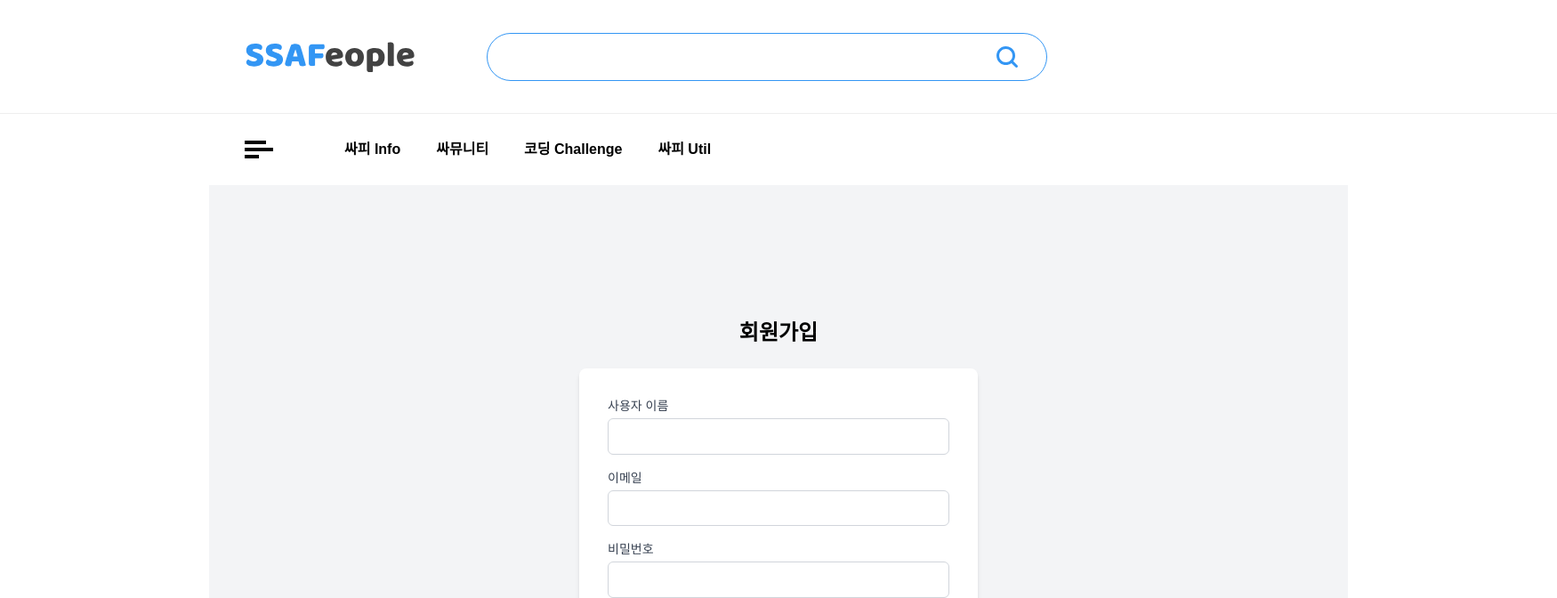
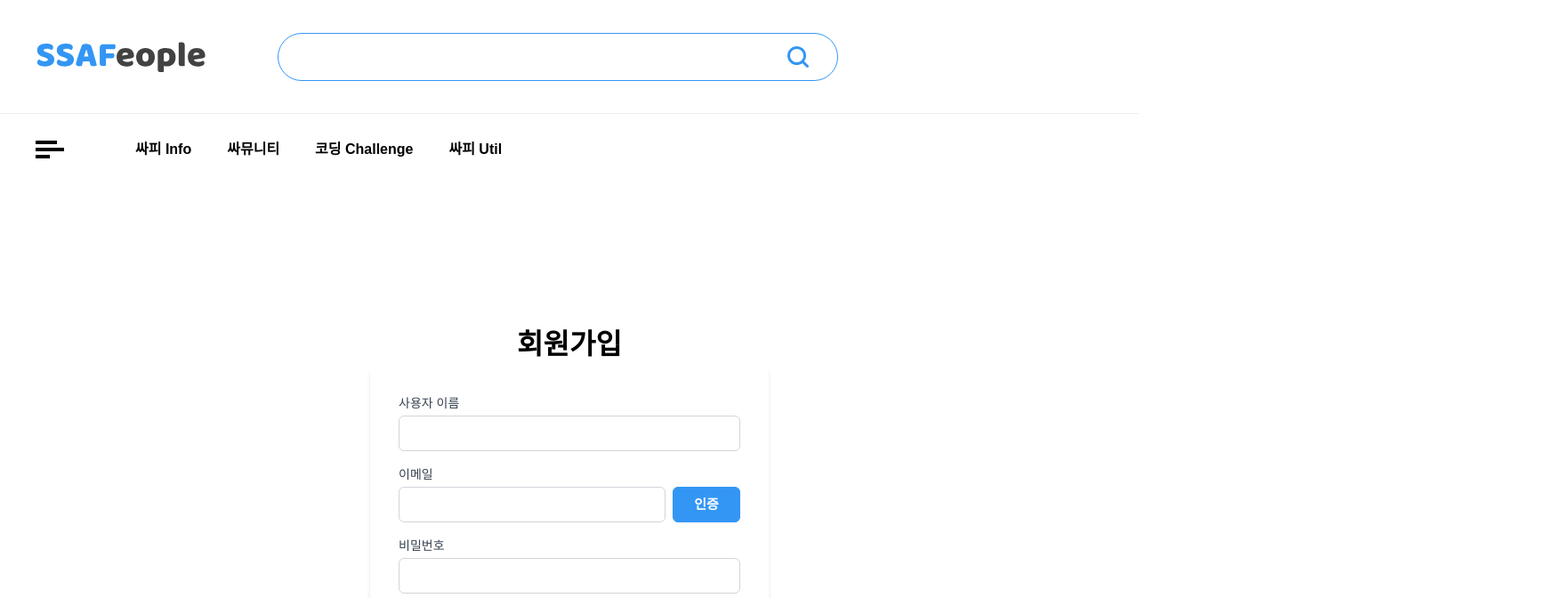
Before and after one commit to project-study-ssafy/SSAFeople-vue, a Vue app: page /signup in a window 1280 px wide. Shown: the top 672 px of the page at 89% size, 1750 px wide, since content can reach past the window. Built offline with nearby package versions, Linux system fonts and the light colour scheme; a web font is replaced by a local one.

Commit message:
modify basic design

```diff
--- a/src/App.vue
+++ b/src/App.vue
@@ -4,7 +4,7 @@ import { MainHeader, MainNavigation, MainFooter } from "./components";
 
 <template>
   <div
-    class="min-w-[1750px] grid grid-cols-[1fr_minmax(1148px,_1280px)_1fr] gap-x-3 bg-white"
+    class="min-w-[1280px] grid grid-cols-[1fr_minmax(1148px,_1280px)_1fr] gap-x-3 bg-white"
   >
     <MainHeader class="col-span-3" />
     <MainNavigation class="col-span-3" />
--- /dev/null
+++ b/src/components/MainContainer/Contents/MainHome.vue
@@ -0,0 +1,15 @@
+<template>
+  <div>
+    <AppHeader :type="1" text="홈 화면" />
+
+    <AppButton type="square-border" text="test" />
+    <AppButton type="ellipse-border" text="test" />
+    <AppButton type="square-filled" text="test" />
+    <AppButton type="ellipse-filled" text="test" />
+  </div>
+</template>
+
+<script setup>
+import { AppHeader, AppButton } from "@/components";
+</script>
+<style scoped></style>
--- a/src/components/MainFooter.vue
+++ b/src/components/MainFooter.vue
@@ -1,8 +1,8 @@
 <template>
   <div
-    class="grid grid-cols-[minmax(200px,_1fr)_minmax(1148px,_1280px)_minmax(200px,_1fr)] bg-[#424242] h-40"
+    class="grid grid-cols-[1fr_minmax(1148px,_1280px)_1fr] bg-[#424242] h-40"
   >
-    <div class="col-span-1">a</div>
+    <div class="col-span-1"></div>
     <div class="col-span-1 w-full mx-auto text-white flex items-center">
       <RouterLink to="/" class="mx-10">
         <img :src="LogoImage" alt="로고" />
@@ -13,7 +13,7 @@
         Copyright 2024. 우리 팀 이름 뭐로하지 All Rights Reserved.
       </div>
     </div>
-    <div class="col-span-1">b</div>
+    <div class="col-span-1"></div>
   </div>
 </template>
 <script setup>
--- a/src/components/MainHeader.vue
+++ b/src/components/MainHeader.vue
@@ -1,6 +1,6 @@
 <template>
   <div
-    class="grid grid-cols-[minmax(200px,_1fr)_minmax(1148px,_1280px)_minmax(200px,_1fr)] bg-white h-32 border-[#EEEEEE] border-b-[1px]"
+    class="grid grid-cols-[1fr_minmax(1148px,_1280px)_1fr] bg-white h-32 border-[#EEEEEE] border-b-[1px]"
   >
     <div class="col-span-1"></div>
     <div class="col-span-1 w-full text-white flex flex-row items-center">
@@ -16,7 +16,8 @@
           type="text"
           name="search"
           id="search"
-          class="w-[500px] mx-5 text-xl text-black border-0 outline-none bg-transparent p-0"
+          class="w-[500px] mx-5 text-xl text-black border-0 outline-none bg-white p-0 focus:bg-transparent"
+          autocomplete="off"
         />
         <button class="w-6 mx-5">
           <img :src="Magnifier" alt="검색" />
--- a/src/components/Presets/AppButton.vue
+++ b/src/components/Presets/AppButton.vue
@@ -1,33 +1,44 @@
 <template>
   <button
     v-if="type === 'square-border'"
-    class="bg-white text-[#3396F4] border border-[#3396F4] p-1"
+    @click="handleClick"
+    class="bg-white font-semibold text-[#3396F4] border border-[#3396F4] px-4 py-2 hover:bg-[#3396F4] hover:text-white transition-colors duration-300"
   >
     {{ text }}
   </button>
   <button
     v-else-if="type === 'ellipse-border'"
-    class="bg-white text-[#3396F4] border border-[#3396F4] p-1 rounded-full"
+    @click="handleClick"
+    class="bg-white font-semibold text-[#3396F4] border border-[#3396F4] rounded-md px-4 py-2 hover:bg-[#3396F4] hover:text-white transition-colors duration-300"
   >
     {{ text }}
   </button>
   <button
     v-else-if="type === 'square-filled'"
-    class="bg-[#3396F4] p-1 text-white"
+    @click="handleClick"
+    class="bg-[#3396F4] font-semibold text-white px-4 py-2 hover:bg-white hover:text-[#3396F4] border border-[#3396F4] transition-colors duration-300"
   >
     {{ text }}
   </button>
   <button
     v-else-if="type === 'ellipse-filled'"
-    class="bg-[#3396F4] p-1 text-white rounded-full"
+    @click="handleClick"
+    class="bg-[#3396F4] font-semibold text-white rounded-md px-4 py-2 hover:bg-white hover:text-[#3396F4] border border-[#3396F4] transition-colors duration-300"
   >
     {{ text }}
   </button>
 </template>
 <script setup>
-defineProps({
+const props = defineProps({
   type: String,
   text: String,
+  onClick: Function,
 });
+
+const handleClick = () => {
+  if (props.onClick) {
+    props.onClick();
+  }
+};
 </script>
 <style scoped></style>
--- a/src/router/index.js
+++ b/src/router/index.js
@@ -29,7 +29,7 @@ const router = createRouter({
         {
           path: "/",
           component: () =>
-            import("@/components/MainContainer/Contents/Boards/TestBoard.vue"),
+            import("@/components/MainContainer/Contents/MainHome.vue"),
         },
       ],
     },
--- a/src/views/MainView.vue
+++ b/src/views/MainView.vue
@@ -1,7 +1,5 @@
 <template>
-  <div
-    class="grid grid-cols-[minmax(200px,_1fr)_minmax(1148px,_1280px)_minmax(200px,_1fr)] bg-white"
-  >
+  <div class="grid grid-cols-[1fr_minmax(1148px,_1280px)_1fr] bg-white">
     <div class="col-span-1"></div>
     <MainContent class="col-span-1" />
     <AdditionalContent class="col-span-1" />
--- a/src/views/SignupView.vue
+++ b/src/views/SignupView.vue
@@ -1,12 +1,13 @@
 <template>
+  <div class="grid grid-cols-[1fr_minmax(1148px,_1280px)_1fr] bg-white">
     <div class="col-span-1"></div>
     <div
-    class="col-span-1 flex flex-col items-center justify-center min-h-[700px] bg-gray-100"
+      class="col-span-1 flex flex-col items-center justify-center min-h-[700px] bg-white"
     >
-    <h1 class="text-2xl font-bold mb-6">회원가입</h1>
+      <AppHeader :type="1" text="회원가입" />
       <form
         @submit.prevent="register"
-      class="w-full max-w-md bg-white p-8 rounded-lg shadow-md"
+        class="w-full max-w-md p-8 rounded-lg shadow-md"
       >
         <div class="mb-4">
           <label for="username" class="block text-sm font-medium text-gray-700"
@@ -15,22 +16,30 @@
           <input
             type="text"
             id="username"
-          v-model="username"
+            v-model="userData.username"
             required
-          class="mt-1 block w-full p-2 border border-gray-300 rounded-md focus:ring focus:ring-blue-500"
+            class="mt-1 block w-full p-2 border border-gray-300 rounded-md focus:ring focus:ring-blue-500 h-10"
           />
         </div>
         <div class="mb-4">
           <label for="email" class="block text-sm font-medium text-gray-700"
             >이메일</label
           >
+          <div class="flex items-center">
             <input
               type="email"
               id="email"
-          v-model="email"
+              v-model="userData.email"
               required
-          class="mt-1 block w-full p-2 border border-gray-300 rounded-md focus:ring focus:ring-blue-500"
+              class="mt-1 block basis-4/5 p-2 border border-gray-300 rounded-md focus:ring focus:ring-blue-500 h-10"
             />
+            <AppButton
+              type="ellipse-filled"
+              text="인증"
+              @click="emailValidation"
+              class="basis-1/5 mt-1 ml-2"
+            />
+          </div>
         </div>
         <div class="mb-4">
           <label for="password" class="block text-sm font-medium text-gray-700"
@@ -39,9 +48,9 @@
           <input
             type="password"
             id="password"
-          v-model="password"
+            v-model="userData.password"
             required
-          class="mt-1 block w-full p-2 border border-gray-300 rounded-md focus:ring focus:ring-blue-500"
+            class="mt-1 block w-full p-2 border border-gray-300 rounded-md focus:ring focus:ring-blue-500 h-10"
           />
         </div>
         <button
@@ -53,27 +62,97 @@
       </form>
     </div>
     <div class="col-span-1"></div>
+  </div>
 </template>
 
-<script>
-export default {
-  data() {
-    return {
+<script setup>
+import { ref } from "vue";
+import { AppHeader, AppButton } from "@/components";
+import Swal from "sweetalert2";
+
+// const status = ref({
+//   emailVerify: false,
+//   verificationCode: "",
+// })
+
+const userData = ref({
   username: "",
   email: "",
   password: "",
+});
+
+const register = () => {
+  console.log("회원가입 정보", userData.value.username);
 };
+
+const emailValidation = () => {
+  // CSS 스타일 추가
+  const style = document.createElement("style");
+  style.innerHTML = `
+    .swal2-title {
+      font-size: 16px; /* 원하는 크기로 설정 */
+    }
+  `;
+  document.head.appendChild(style);
+  let timerInterval;
+  const totalTime = 5 * 60 * 1000; // 5분을 밀리초로 변환
+  let remainingTime = totalTime;
+
+  Swal.fire({
+    title: "이메일로 전송된 인증 코드를 입력해주세요",
+    input: "text",
+    inputAttributes: {
+      autocapitalize: "off",
     },
-  methods: {
-    register() {
-      // 회원가입 로직 추가
-      console.log("회원가입 정보:", {
-        username: this.username,
-        email: this.email,
-        password: this.password,
+    html: "남은 시간: <b></b>",
+    showCancelButton: true,
+    confirmButtonText: "인증",
+    didOpen: () => {
+      const timer = Swal.getPopup().querySelector("b");
+      timerInterval = setInterval(() => {
+        remainingTime -= 1000; // 1초 감소
+        const minutes = Math.floor(remainingTime / 60000);
+        const seconds = Math.floor((remainingTime % 60000) / 1000);
+        timer.textContent = `${String(minutes).padStart(2, "0")}:${String(seconds).padStart(2, "0")}`;
+
+        if (remainingTime <= 0) {
+          clearInterval(timerInterval);
+          Swal.close();
+        }
+      }, 1000);
+    },
+    willClose: () => {
+      clearInterval(timerInterval);
+    },
+    preConfirm: async (login) => {
+      if (!login) {
+        Swal.showValidationMessage("코드를 입력해주세요");
+        return false;
+      }
+      try {
+        const githubUrl = `https://api.github.com/users/${login}`;
+        const response = await fetch(githubUrl);
+        if (!response.ok) {
+          return Swal.showValidationMessage(
+            `${JSON.stringify(await response.json())}`,
+          );
+        }
+        return response.json();
+      } catch (error) {
+        Swal.showValidationMessage(`Request failed: ${error}`);
+      }
+    },
+    allowOutsideClick: () => !Swal.isLoading(),
+  }).then((result) => {
+    if (result.isConfirmed) {
+      Swal.fire({
+        icon: "success",
+        title: "인증 완료",
+        showConfirmButton: false,
+        timer: 1500,
       });
-    },
-  },
+    }
+  });
 };
 </script>
 
```
Also changed, not shown: src/components/MainNavigation.vue (+5 -7 lines), src/components/apis/api.js (deleted, +0 -32 lines). Lines whose indentation alone changed are shown as unchanged.
